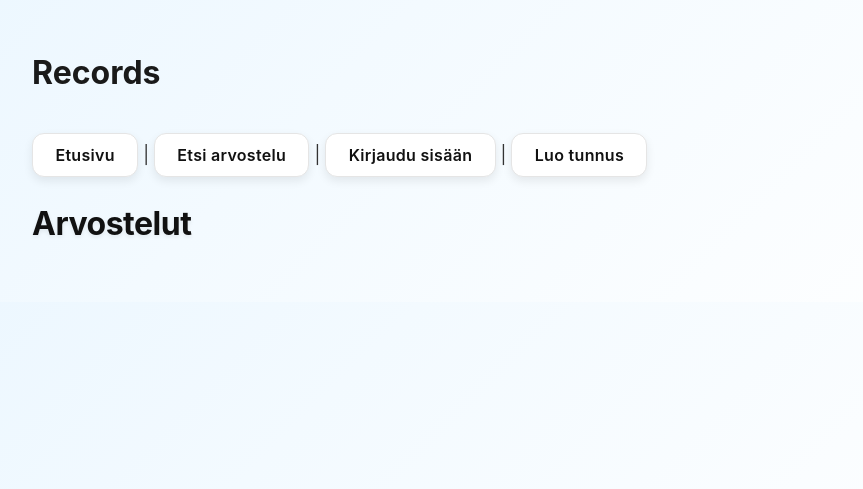
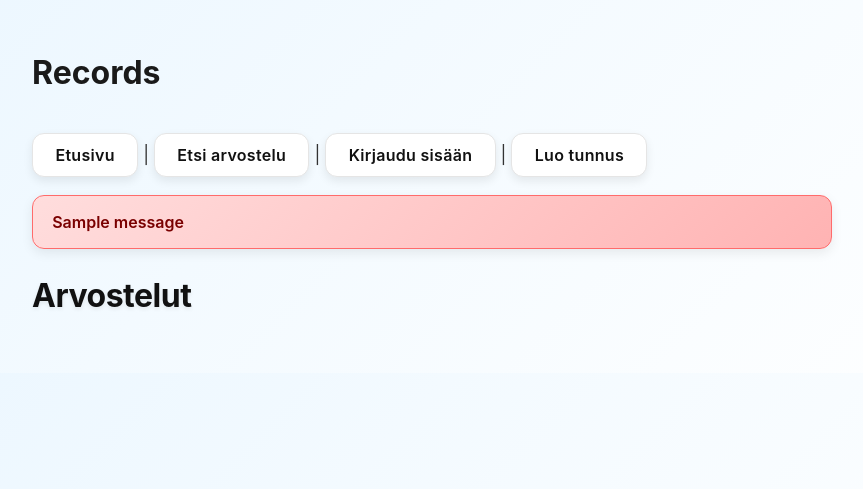
Before and after one commit to yannyfang120-art/records, a Flask app: page / in a window 1280 px wide. Shown: the top 489 px of the page, without its empty margins (208-1071 px from the left). Run offline with Flask 3, Linux system fonts and the light colour scheme; one stand-in notice (Sample message) is shown; data that the repository does not hold is empty.

Commit message:
Better way to show errors

```diff
--- a/app.py
+++ b/app.py
@@ -1,6 +1,6 @@
 import sqlite3
 from flask import Flask
-from flask import abort, make_response, redirect, render_template, request, session
+from flask import abort, flash, make_response, redirect, render_template, request, session
 
 import config
 import db
@@ -63,11 +63,13 @@ def add_image():
 
     file = request.files["image"]
     if not file.filename.endswith(".png"):
-        return "VIRHE: väärä tiedostomuoto"
+        flash("VIRHE: väärä tiedostomuoto")
+        return redirect("/images/" + str(item_id))
 
     image = file.read()
     if len(image) > 100 * 1024:
-        return "VIRHE: liian suuri kuva"
+        flash("VIRHE: liian suuri kuva")
+        return redirect("/images/" + str(item_id))
 
     items.delete_images(item_id)
 
@@ -154,7 +156,8 @@ def update_item():
 
     review_points = float(request.form["review_points"])
     if review_points < 1 or review_points > 10:
-        return "VIRHE: arvostelun pitää olla 1-10"
+        flash("VIRHE: arvostelun pitää olla 1-10")
+        return redirect("/item/" + str(item_id))
 
     review_points = round(review_points, 1)
     review_points_str = f"{review_points:.1f}"
@@ -215,7 +218,8 @@ def create_item():
 
     review_points = float(request.form["review_points"])
     if review_points < 1 or review_points > 10:
-        return "VIRHE: arvostelun pitää olla 1-10"
+        flash("VIRHE: arvostelun pitää olla 1-10")
+        return redirect(f"/item/{item_id}")
 
     user_id = session["user_id"]
 
@@ -241,14 +245,16 @@ def create():
     password1 = request.form["password1"]
     password2 = request.form["password2"]
     if password1 != password2:
-        return "VIRHE: salasanat eivät ole samat"
+        flash("VIRHE: salasanat eivät ole samat")
+        return redirect("/register")
 
     try:
         users.create_user(username, password1)
     except sqlite3.IntegrityError:
-        return "Virhe: tunnus on jo varattu"
+        flash("Virhe: tunnus on jo varattu")
+        return redirect("/register")
 
-    return "Tunnus luotu"
+    return redirect("/")
 
 #tiedon etsiminen
 
@@ -314,7 +320,8 @@ def login():
             session["username"] = username
             return redirect("/")
         else:
-            return "VIRHE: väärä tunnus tai salasana"
+            flash("VIRHE: väärä tunnus tai salasana")
+            return redirect("/login")
 
 
 
--- a/static/main.css
+++ b/static/main.css
@@ -111,3 +111,19 @@ select {
   box-shadow: 0 4px 10px rgba(0,0,0,0.05);
   margin-top: 1em;
 }
+
+.flash {
+  padding: 1em 1.2em;
+  border-radius: 12px;
+  margin: 1em 0;
+  font-weight: 600;
+  font-size: 1rem;
+  box-shadow: 0 4px 12px rgba(0,0,0,0.08);
+}
+
+/* Punainen virheviesti */
+.flash-error {
+  background: linear-gradient(135deg, #ffdddd, #ffb3b3);
+  border: 1px solid #ff6b6b;
+  color: #7a0000;
+}
--- a/templates/layout.html
+++ b/templates/layout.html
@@ -27,6 +27,12 @@
   {% endif %}
   </p>
 
+  {% for message in get_flashed_messages() %}
+  <div class="flash flash-error">
+    {{ message }}
+  </div>
+{% endfor %}
+
   {% block content %}{% endblock %}
 </body>
 
```
